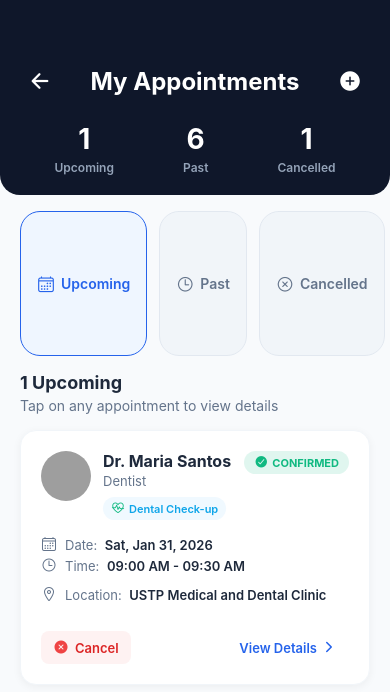
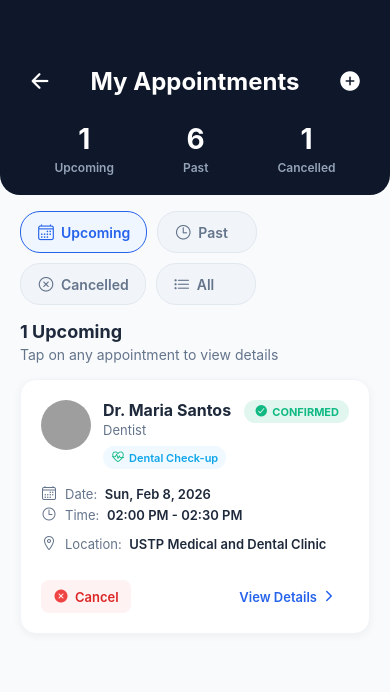
Before and after one commit to melody-sheep/qora-roi-hackathon, a React Native app: screen /StudentAppointment in a window 390 px wide. Shown: the top 692 px of the page. Built offline with nearby package versions, Linux system fonts and the light colour scheme; grey boxes are pictures that could not be loaded.

Commit message:
Student pages update

```diff
--- a/src/screens/student/studentAppointment.js
+++ b/src/screens/student/studentAppointment.js
@@ -34,8 +34,8 @@ export default function StudentAppointment() {
       doctorSpecialty: 'Dentist',
       doctorImage: 'https://randomuser.me/api/portraits/women/45.jpg',
       service: 'Dental Check-up',
-      date: '2026-01-31',
-      time: '09:00 AM - 09:30 AM',
+      date: '2026-02-8',
+      time: '02:00 PM - 02:30 PM',
       status: 'confirmed',
       location: 'USTP Medical and Dental Clinic',
       duration: '30 minutes',
@@ -400,12 +400,7 @@ export default function StudentAppointment() {
       </View>
 
       {/* FILTERS */}
-      <ScrollView
-        horizontal
-        showsHorizontalScrollIndicator={false}
-        style={styles.filtersScroll}
-        contentContainerStyle={styles.filtersContainer}
-      >
+      <View style={styles.filtersContainer}>
         {filters.map((filter) => (
             <TouchableOpacity
             key={filter.id}
@@ -428,13 +423,11 @@ export default function StudentAppointment() {
             </Text>
             </TouchableOpacity>
         ))}
-      </ScrollView>
+        </View>
 
       {/* APPOINTMENTS LIST */}
-      <FlatList
-        data={filteredAppointments}
-        renderItem={renderAppointmentCard}
-        keyExtractor={(item) => item.id}
+      <ScrollView
+        style={styles.appointmentsContainer}
         contentContainerStyle={styles.appointmentsList}
         showsVerticalScrollIndicator={false}
         refreshControl={
@@ -444,7 +437,7 @@ export default function StudentAppointment() {
             colors={['#2563EB']}
             />
         }
-        ListHeaderComponent={
+        >
         <View style={styles.listHeader}>
             <Text style={styles.listTitle}>
             {filteredAppointments.length} {selectedFilter === 'all' ? 'Appointments' : selectedFilter === 'upcoming' ? 'Upcoming' : selectedFilter === 'past' ? 'Past' : 'Cancelled'}
@@ -453,8 +446,8 @@ export default function StudentAppointment() {
             Tap on any appointment to view details
             </Text>
         </View>
-        }
-        ListEmptyComponent={
+
+        {filteredAppointments.length === 0 ? (
             <View style={styles.emptyState}>
             <Ionicons name="calendar-outline" size={64} color="#CBD5E1" />
             <Text style={styles.emptyStateTitle}>No Appointments</Text>
@@ -475,8 +468,14 @@ export default function StudentAppointment() {
                 <Text style={styles.emptyStateButtonText}>Book Appointment</Text>
             </TouchableOpacity>
             </View>
-        }
-      />
+        ) : (
+            filteredAppointments.map((appointment) => (
+            <View key={appointment.id} style={styles.appointmentCardWrapper}>
+                {renderAppointmentCard({ item: appointment })}
+            </View>
+            ))
+        )}
+        </ScrollView>
 
       {/* APPOINTMENT DETAILS MODAL */}
       <Modal
@@ -760,7 +759,12 @@ const styles = StyleSheet.create({
     marginBottom: 8,
   },
   filtersContainer: {
+    flexDirection: 'row',
+    flexWrap: 'wrap',
     paddingHorizontal: 20,
+    marginTop: 16,
+    marginBottom: 8,
+    gap: 10,
   },
   filterButton: {
     flexDirection: 'row',
@@ -769,9 +773,10 @@ const styles = StyleSheet.create({
     paddingVertical: 10,
     backgroundColor: '#F1F5F9',
     borderRadius: 20,
-    marginRight: 12,
     borderWidth: 1,
     borderColor: '#E2E8F0',
+    minWidth: 100,
+    flexShrink: 1,
   },
   filterButtonActive: {
     backgroundColor: '#EFF6FF',
--- a/src/screens/student/studentDashboard.js
+++ b/src/screens/student/studentDashboard.js
@@ -52,9 +52,9 @@ export default function StudentDashboardScreen() {
       completionRate: '100%',
     },
     recentActivity: [
-      { id: '1', date: 'Dec 10', action: 'Dental appointment booked', type: 'booking' },
-      { id: '2', date: 'Dec 8', action: 'CoR document uploaded', type: 'upload' },
-      { id: '3', date: 'Dec 5', action: 'Medical consultation completed', type: 'completed' },
+      { id: '1', date: 'Jan 30', action: 'Dental appointment booked', type: 'booking' },
+      { id: '2', date: 'Dec 5', action: 'CoR document uploaded', type: 'upload' },
+      { id: '3', date: 'Dec 6', action: 'Medical consultation completed', type: 'completed' },
       { id: '4', date: 'Dec 1', action: 'Account verified', type: 'verification' },
     ],
     availableSlots: {
@@ -62,8 +62,7 @@ export default function StudentDashboardScreen() {
       dental: 1,
     },
     notifications: [
-      { id: '1', message: 'Your CoR needs updating', type: 'warning', read: false },
-      { id: '2', message: 'Appointment reminder tomorrow', type: 'reminder', read: false },
+      { id: '1', message: 'Appointment reminder tomorrow', type: 'reminder', read: false },
     ],
     progress: {
       completed: 2,
@@ -388,7 +387,7 @@ export default function StudentDashboardScreen() {
             <View style={styles.appointmentActions}>
               <TouchableOpacity
                 style={styles.viewButton}
-                onPress={() => navigation.navigate('AppointmentDetails', { id: nextAppointment.id })}
+                onPress={() => navigation.navigate('StudentAppointment', { id: nextAppointment.id })}
               >
                 <Text style={styles.viewButtonText}>View Details</Text>
               </TouchableOpacity>
```
Lines whose indentation alone changed are shown as unchanged.
